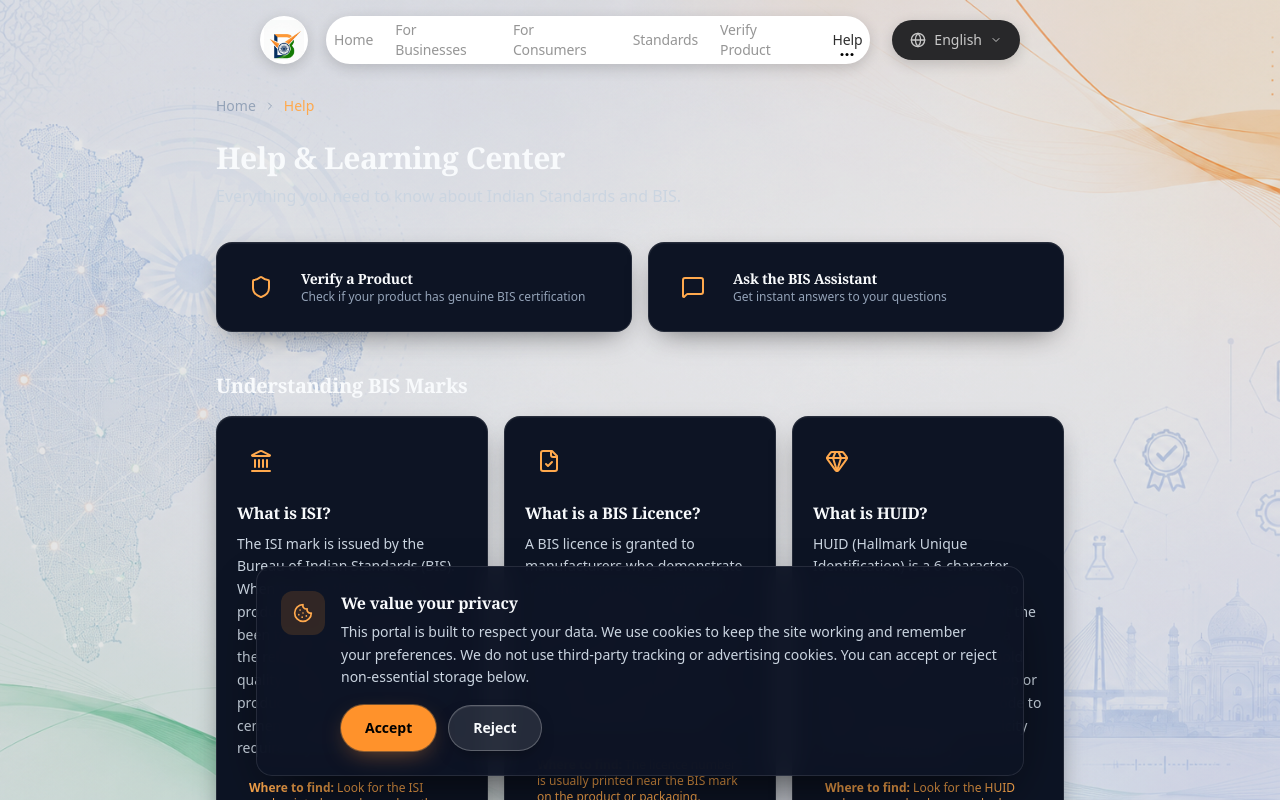
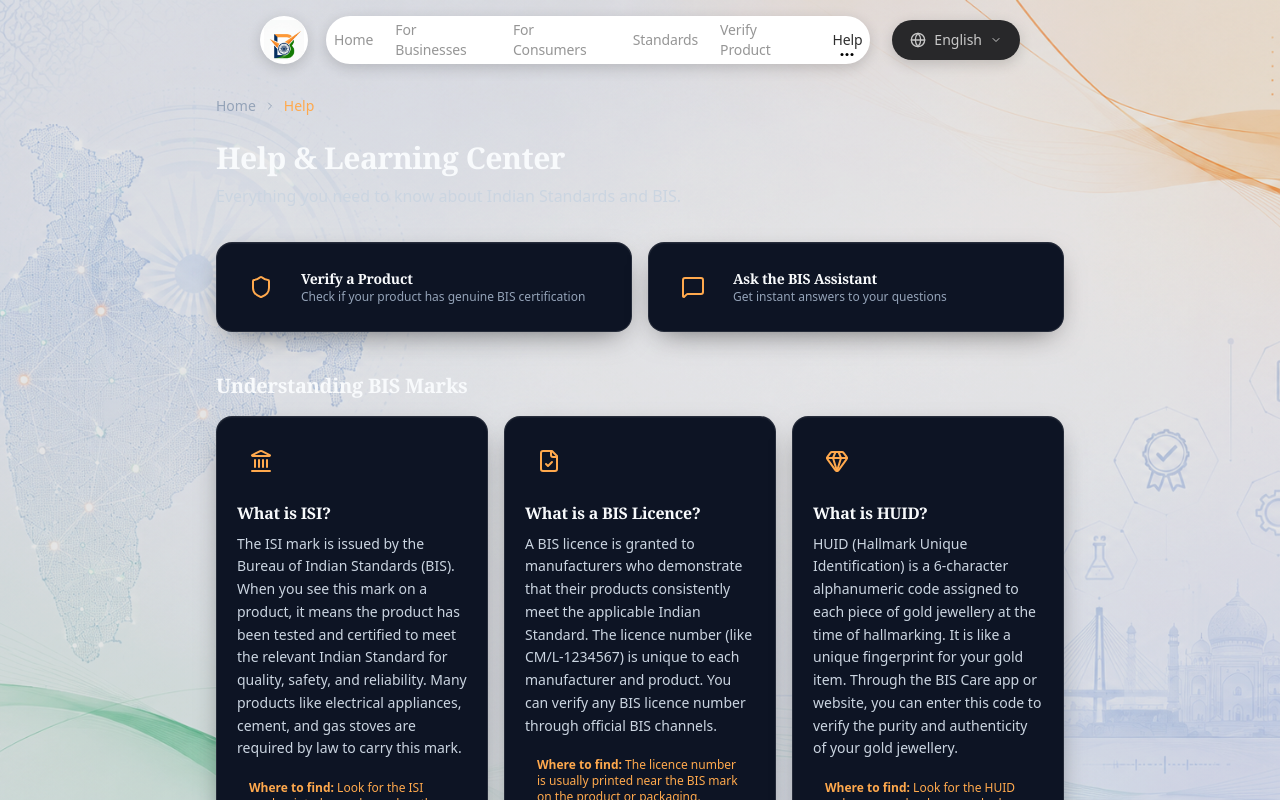
Before and after one commit to kamalesh-k05/sih-bis-portal, a React (Vite) app: page /help in a window 1280 px wide. Shown: the top 800 px of the page. Built offline with nearby package versions, Linux system fonts and the light colour scheme; a web font is replaced by a local one.

Commit message:
remove cookie consent banner - unnecessary for SIH demo/prototype (no tracking)

```diff
--- a/src/App.tsx
+++ b/src/App.tsx
@@ -11,7 +11,6 @@
 import VerifyPage from './pages/VerifyPage';
 import JudgeDemo from './components/JudgeDemo';
 import NotFound from './pages/NotFound';
-import CookieConsent from './components/CookieConsent';
 
 export default function App() {
   return (
@@ -38,7 +37,6 @@
       </main>
       <Footer />
       <AssistantChat />
-      <CookieConsent />
     </div>
   );
 }
--- a/src/components/CookieConsent.tsx
+++ /dev/null
@@ -1,42 +0,0 @@
-import { useState } from 'react';
-import { Cookie } from 'lucide-react';
-import { getConsent, setConsent, type ConsentChoice } from '../utils/consent';
-
-export default function CookieConsent() {
-  const [choice, setChoice] = useState<ConsentChoice>(() => getConsent());
-
-  if (choice !== 'pending') return null;
-
-  const decide = (c: Exclude<ConsentChoice, 'pending'>) => {
-    setConsent(c);
-    setChoice(c);
-    window.dispatchEvent(new CustomEvent('bis-consent', { detail: c }));
-  };
-
-  return (
-    <div role="dialog" aria-live="polite" aria-label="Cookie consent"
-      className="fixed bottom-0 inset-x-0 z-[90] p-4 sm:p-6">
-      <div className="mx-auto max-w-3xl rounded-2xl border border-white/10 bg-[#0d1424]/95 p-5 shadow-[0_24px_60px_-20px_rgba(0,0,0,0.8)] backdrop-blur-md sm:p-6">
-        <div className="flex items-start gap-4">
-          <div className="hidden sm:flex h-11 w-11 shrink-0 items-center justify-center rounded-xl bg-saffron-500/15 text-saffron-400">
-            <Cookie className="h-5 w-5" />
-          </div>
-          <div className="flex-1">
-            <h2 className="font-display font-semibold text-base text-slate-50">We value your privacy</h2>
-            <p className="mt-1.5 text-sm leading-relaxed text-slate-300">
-              This portal is built to respect your data. We use cookies to keep the site
-              working and remember your preferences. We do not use third-party tracking
-              or advertising cookies. You can accept or reject non-essential storage below.
-            </p>
-            <div className="mt-4 flex flex-wrap gap-3">
-              <button onClick={() => decide('accepted')}
-                className="btn-primary">Accept</button>
-              <button onClick={() => decide('rejected')}
-                className="btn-secondary">Reject</button>
-            </div>
-          </div>
-        </div>
-      </div>
-    </div>
-  );
-}
--- a/src/pages/Home.tsx
+++ b/src/pages/Home.tsx
@@ -19,7 +19,6 @@
 import { BIS_EDUCATIONAL_CONTENT } from '../data/standards';
 import GlareHover from '../components/GlareHover';
 import Seo, { SITE_URL, SITE_NAME } from '../components/Seo';
-import { getConsent } from '../utils/consent';
 
 const C = { ease: [0.32, 0.72, 0, 1] as [number, number, number, number] };
 
@@ -47,18 +46,6 @@
   show: { transition: { staggerChildren: 0.12 } },
 };
 
-// sessionStorage is non-essential persistence, so only write it after the user
-// has explicitly accepted non-essential storage via the cookie consent banner.
-function persistIntroSeen() {
-  if (getConsent() === 'accepted') {
-    try {
-      sessionStorage.setItem('bis-intro-seen', '1');
-    } catch {
-      /* ignore */
-    }
-  }
-}
-
 export default function Home() {
   const { language, toggleAssistant } = useAppStore();
   const t = translations[language] || translations['en'];
@@ -81,7 +68,7 @@
       if (!v || !v.currentTime || v.currentTime <= 0) {
         if (v && (v.readyState === 0 || v.paused)) {
           setShowIntro(false);
-          persistIntroSeen();
+          sessionStorage.setItem('bis-intro-seen', '1');
         }
       }
     }, 7000);
@@ -108,7 +95,7 @@
 
   const handleIntroEnd = () => {
     setShowIntro(false);
-    persistIntroSeen();
+    sessionStorage.setItem('bis-intro-seen', '1');
   };
 
   const features = [
--- a/src/utils/consent.ts
+++ /dev/null
@@ -1,21 +0,0 @@
-const CONSENT_KEY = 'bis_cookie_consent';
-
-export type ConsentChoice = 'accepted' | 'rejected' | 'pending';
-
-export function getConsent(): ConsentChoice {
-  if (typeof window === 'undefined') return 'pending';
-  try {
-    const raw = window.localStorage.getItem(CONSENT_KEY);
-    return raw === 'accepted' || raw === 'rejected' ? raw : 'pending';
-  } catch {
-    return 'pending';
-  }
-}
-
-export function setConsent(choice: Exclude<ConsentChoice, 'pending'>) {
-  try {
-    window.localStorage.setItem(CONSENT_KEY, choice);
-  } catch {
-    /* storage unavailable — ignore */
-  }
-}
```
